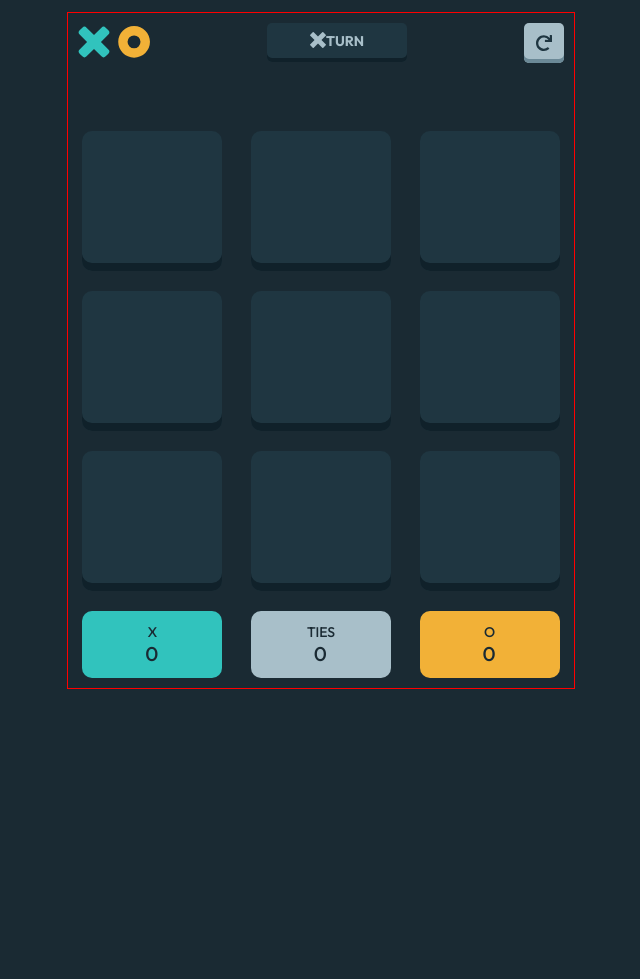
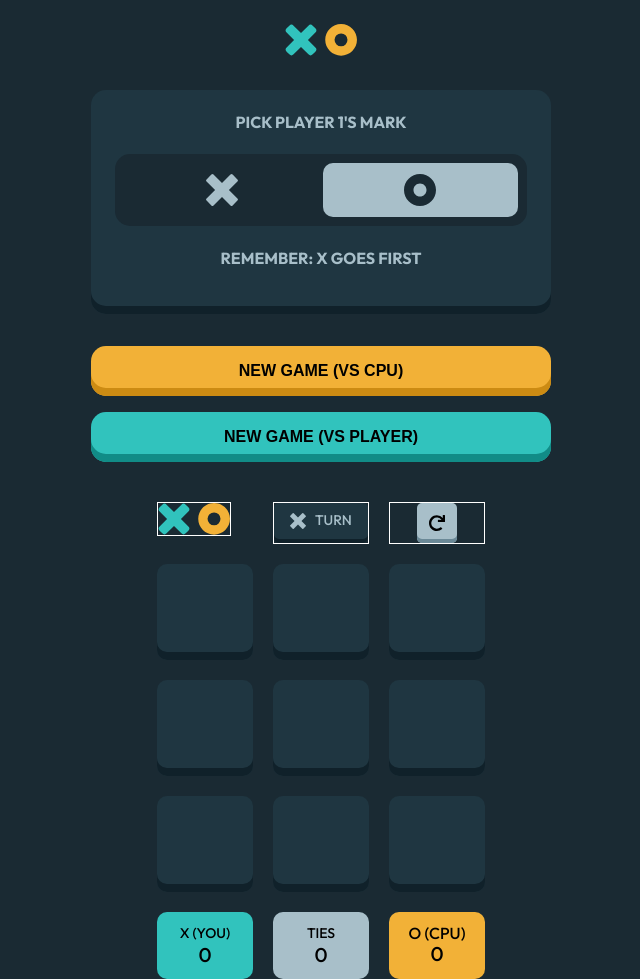
Before and after one commit to JoshDagat/FM-tic-tac-toe, a website: page index.html in a window 1280 px wide. Shown: the whole page, without its empty margins (319-959 px from the left). Before the commit the page ends 800 px from the top, so only its background shows below. Drawn offline with Linux system fonts and the light colour scheme.

Commit message:
Successful re-layout of main-game section.

```diff
--- a/assets/scss/0-helpers/_0-helpers.scss
+++ b/assets/scss/0-helpers/_0-helpers.scss
@@ -1,4 +1,5 @@
 @use "variables";
+@use "mixins";
 
 .toggle--hide {
   display: none !important;
--- /dev/null
+++ b/assets/scss/0-helpers/_mixins.scss
@@ -0,0 +1,5 @@
+@mixin centered-flex {
+  display: flex;
+  justify-content: center;
+  align-items: center;
+}
--- a/assets/scss/3-layout/_main-game.scss
+++ b/assets/scss/3-layout/_main-game.scss
@@ -1,143 +1,154 @@
 @use "../0-helpers/variables" as variables;
+@use "../0-helpers/mixins" as mix;
 
 .main-game {
-  padding: 10px;
-
-  border: 1px solid red;
-  // max-width: 460px;
-}
-
-.main-game__header {
-  display: flex;
-  justify-content: space-between;
-  align-items: center;
-
-  margin-bottom: 4.25rem;
+  display: grid;
+  grid-template-rows: auto;
+  grid-template-areas:
+    "logo turn reset"
+    "a1 a2 a3"
+    "b1 b2 b3"
+    "c1 c2 c3"
+    "cross ties circle";
+  justify-content: center;
+  gap: 20px;
 }
 
 .main-game__logo {
-  flex: 0 0 72px;
+  width: 72px;
+  height: 32px;
+
+  grid-area: logo;
+
+  border: 1px solid white;
 }
 
 .main-game__turn-indicator {
-  color: variables.$silver;
-  font-weight: bold;
-  font-size: 14px;
-  line-height: 1.285;
-
-  display: flex;
-  justify-content: center;
-  align-items: center;
-
-  background-color: variables.$semi-dark-navy;
-  border-radius: 5px;
-  box-shadow: inset 0px -4px 0px #10212a;
-
-  flex: 0 0 96px;
-
-  padding: 0.56rem 0 0.81rem 0;
-}
-
-@media screen and (min-width: 768px) {
-  .main-game__turn-indicator {
-    flex: 0 0 140px;
-  }
-}
-
-.main-game__svg {
-  fill: variables.$silver;
+  border: 1px solid white;
+  grid-area: turn;
 
   display: flex;
   justify-content: center;
 }
 
+.turn-indicator__svg-wrapper {
+  @include mix.centered-flex;
+  flex: 1 1 auto;
+  gap: 0.5625em;
+
+  background: variables.$semi-dark-navy;
+  box-shadow: inset 0px -4px 0px #10212a;
+  border-radius: 5px;
+
+  max-width: 96px;
+  padding: 0.5625rem 0 0.8125rem 0;
+}
+
+.main-game__indicator-svg {
+  width: 16px;
+  height: 16px;
+
+  fill: variables.$silver;
+}
+
+.main-game__indicator-text {
+  color: variables.$silver;
+  font-size: 0.875rem;
+  line-height: 1.26;
+}
+
 .main-game__reset-btn {
-  display: flex;
-  justify-content: center;
-  align-items: center;
+  @include mix.centered-flex;
+  border: 1px solid white;
+}
 
-  fill: variables.$semi-dark-navy;
-  flex: 0 0 40px;
-  height: 40px;
-
-  background-color: variables.$silver;
+.reset-btn__svg-wrapper {
+  @include mix.centered-flex;
+  background: variables.$silver;
   box-shadow: inset 0px -4px 0px #6b8997;
   border-radius: 5px;
+
+  width: 40px;
+  height: 40px;
 }
 
-.main-game__play-field {
-  display: grid;
-  grid-template-columns: 1fr 1fr 1fr;
-  gap: 20px;
+.main-game__reset-svg {
+  width: 16px;
+  height: 16px;
+}
 
-  justify-items: center;
-  align-items: center;
-
-  margin-bottom: 1.25rem;
+#a1 {
+  grid-area: a1;
+}
+#a2 {
+  grid-area: a2;
+}
+#a3 {
+  grid-area: a3;
+}
+#b1 {
+  grid-area: b1;
+}
+#b2 {
+  grid-area: b2;
+}
+#b3 {
+  grid-area: b3;
+}
+#c1 {
+  grid-area: c1;
+}
+#c2 {
+  grid-area: c2;
+}
+#c3 {
+  grid-area: c3;
 }
 
 .main-game__play-cell {
+  @include mix.centered-flex;
+  background: variables.$semi-dark-navy;
   width: 96px;
   height: 96px;
-
-  background: variables.$semi-dark-navy;
   box-shadow: inset 0px -8px 0px #10212a;
   border-radius: 10px;
-}
-
-@media screen and (min-width: 768px) {
-  .main-game__play-cell {
-    width: 140px;
-    height: 140px;
-  }
-}
-
-.main-game__scoreboard {
-  display: grid;
-  grid-template-columns: 1fr 1fr 1fr;
-  gap: 20px;
-  justify-items: center;
-  align-items: center;
-
-  color: variables.$dark-navy;
-  font-size: 14px;
-  line-height: 1.286;
 }
 
 .main-game__cross-scoreboard,
 .main-game__ties-scoreboard,
 .main-game__circle-scoreboard {
-  width: 96px;
-  text-align: center;
+  @include mix.centered-flex;
+  flex-direction: column;
+
   border-radius: 10px;
-
-  padding: 12px 0;
+  padding: 0.75rem 0;
 }
-
-@media screen and (min-width: 768px) {
-  .main-game__scoreboard > * {
-    width: 140px;
-  }
-}
-
 .main-game__cross-scoreboard {
-  background-color: variables.$light-blue;
+  grid-area: cross;
+  background: variables.$light-blue;
 }
 
 .main-game__ties-scoreboard {
-  background-color: variables.$silver;
+  grid-area: ties;
+  background: variables.$silver;
 }
+
 .main-game__circle-scoreboard {
-  background-color: variables.$light-yellow;
+  grid-area: circle;
+  background: variables.$light-yellow;
+}
+
+.main-game__cross-text,
+.main-game__ties-text,
+.main0game__circle-text {
+  font-size: 0.875rem;
+  line-height: 1.2857;
 }
 
 .main-game__cross-counter,
-.main-game__circle-counter,
-.main-game__ties-counter {
+.main-game__ties-counter,
+.main-game__circle-counter {
+  font-size: 1.25rem;
+  line-height: 1.26;
   display: block;
-  text-align: center;
-
-  font-size: 20px;
-  line-height: 1.25;
-  letter-spacing: 1.25px;
 }
--- a/index.html
+++ b/index.html
@@ -24,7 +24,7 @@
     />
   </head>
   <body class="body">
-    <div class="start-menu toggle--hide">
+    <div class="start-menu">
       <div class="start-menu__logo">
         <!-- start-menu svg logo-->
         <svg viewBox="0 0 72 32" width="72px" height="32px">
@@ -78,10 +78,10 @@
     </div>
 
     <div class="main-game">
-      <header class="main-game__header">
+      <!--  -->
       <div class="main-game__logo">
         <!-- main-game svg logo -->
-          <svg viewBox="0 0 72 32" width="72px" height="32px">
+        <svg class="main-game__logo-svg" viewBox="0 0 72 32">
           <g fill="none" fill-rule="evenodd">
             <path
               d="M8.562 1.634 16 9.073l7.438-7.439a3 3 0 0 1 4.243 0l2.685 2.685a3 3 0 0 1 0 4.243L22.927 16l7.439 7.438a3 3 0 0 1 0 4.243l-2.685 2.685a3 3 0 0 1-4.243 0L16 22.927l-7.438 7.439a3 3 0 0 1-4.243 0L1.634 27.68a3 3 0 0 1 0-4.243L9.073 16 1.634 8.562a3 3 0 0 1 0-4.243L4.32 1.634a3 3 0 0 1 4.243 0Z"
@@ -95,29 +95,30 @@
           </g>
         </svg>
       </div>
-
+      <!--  -->
       <div class="main-game__turn-indicator">
         <!-- start-menu choices -- cross svg -->
-          <div class="main-game__svg">
-            <svg viewBox="0 0 64 64" width="16px" height="16px">
+        <div class="turn-indicator__svg-wrapper">
+          <svg class="main-game__indicator-svg" viewBox="0 0 64 64">
             <path
               d="M15.002 1.147 32 18.145 48.998 1.147a3 3 0 0 1 4.243 0l9.612 9.612a3 3 0 0 1 0 4.243L45.855 32l16.998 16.998a3 3 0 0 1 0 4.243l-9.612 9.612a3 3 0 0 1-4.243 0L32 45.855 15.002 62.853a3 3 0 0 1-4.243 0L1.147 53.24a3 3 0 0 1 0-4.243L18.145 32 1.147 15.002a3 3 0 0 1 0-4.243l9.612-9.612a3 3 0 0 1 4.243 0Z"
               fill-rule="evenodd"
             />
           </svg>
+          <span class="main-game__indicator-text">TURN</span>
         </div>
-          <span>TURN</span>
       </div>
+      <!--  -->
       <div class="main-game__reset-btn">
-          <svg width="16" height="16" viewBox="0 0 20 20">
+        <div class="reset-btn__svg-wrapper">
+          <svg class="main-game__reset-svg" viewBox="0 0 20 20">
             <path
               d="M19.524 0h-1.88a.476.476 0 0 0-.476.499l.159 3.284A9.81 9.81 0 0 0 9.835.317C4.415.317-.004 4.743 0 10.167.004 15.597 4.406 20 9.835 20a9.796 9.796 0 0 0 6.59-2.536.476.476 0 0 0 .019-.692l-1.348-1.349a.476.476 0 0 0-.65-.022 6.976 6.976 0 0 1-9.85-.63 6.987 6.987 0 0 1 .63-9.857 6.976 6.976 0 0 1 10.403 1.348l-4.027-.193a.476.476 0 0 0-.498.476v1.881c0 .263.213.476.476.476h7.944A.476.476 0 0 0 20 8.426V.476A.476.476 0 0 0 19.524 0Z"
             />
           </svg>
         </div>
-      </header>
-
-      <div class="main-game__play-field">
+      </div>
+      <!-- play field -->
       <div id="a1" class="main-game__play-cell"></div>
       <div id="a2" class="main-game__play-cell"></div>
       <div id="a3" class="main-game__play-cell"></div>
@@ -127,22 +128,26 @@
       <div id="c1" class="main-game__play-cell"></div>
       <div id="c2" class="main-game__play-cell"></div>
       <div id="c3" class="main-game__play-cell"></div>
-      </div>
-
-      <div class="main-game__scoreboard">
+      <!--  -->
       <div class="main-game__cross-scoreboard">
-          <span>X<span class="main-game__cross-player"></span></span>
+        <span class="main-game__cross-text">
+          X <span id="cross-player">(YOU)</span>
+        </span>
         <span class="main-game__cross-counter">0</span>
       </div>
+      <!--  -->
       <div class="main-game__ties-scoreboard">
-          <span>TIES</span>
+        <span class="main-game__ties-text">TIES</span>
         <span class="main-game__ties-counter">0</span>
       </div>
+      <!--  -->
       <div class="main-game__circle-scoreboard">
-          <span>O<span class="main-game__circle-player"></span> </span>
+        <span class="main-game__circle-text">
+          O <span id="circle-player">(CPU)</span>
+        </span>
         <span class="main-game__circle-counter">0</span>
       </div>
-      </div>
+      <!--  -->
     </div>
 
     <div class="modal toggle--hide">
```
Also changed, not shown: assets/css/main.css, 1 other file. Lines whose indentation alone changed are shown as unchanged.
